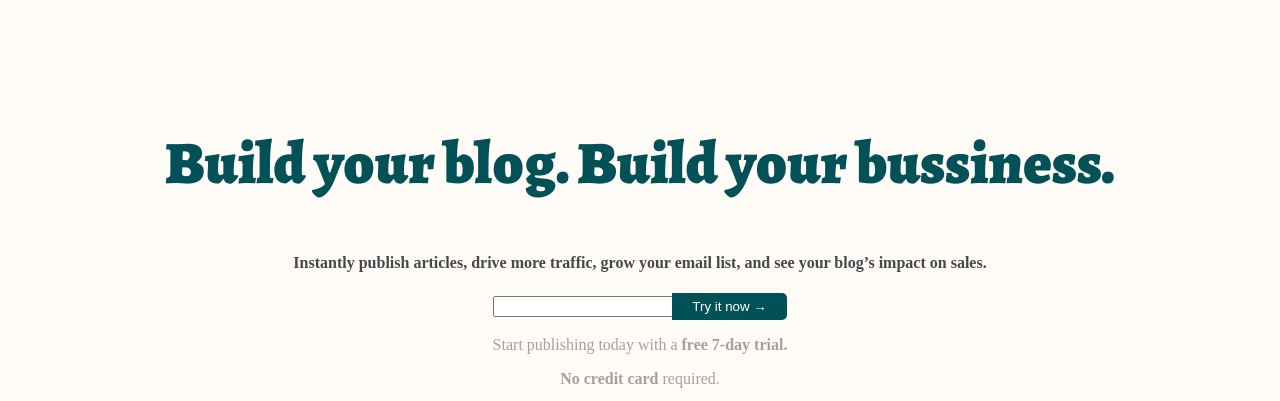
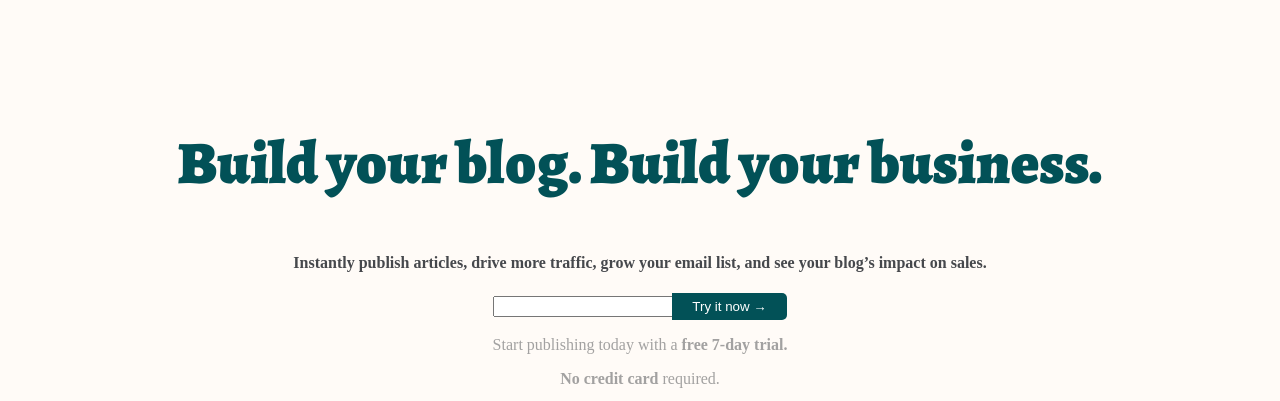
Before and after one commit to Tcp93001/DW-JS-21-08, a plain HTML site: page index.html in a window 1280 px wide. Shown: the part 362-763 px from the top of the page. Drawn offline with nearby package versions, Linux system fonts and the light colour scheme; grey boxes are pictures that could not be loaded.

Commit message:
Correccion de errores

```diff
--- a/index.html
+++ b/index.html
@@ -37,7 +37,7 @@
   </header>
 
   <section class="main">
-    <h1>Build your blog. Build your bussiness.</h1>
+    <h1>Build your blog. Build your business.</h1>
 
     <h4>Instantly publish articles, drive more traffic, grow your email list, and see your blog’s impact on sales.</h4>
 
```
